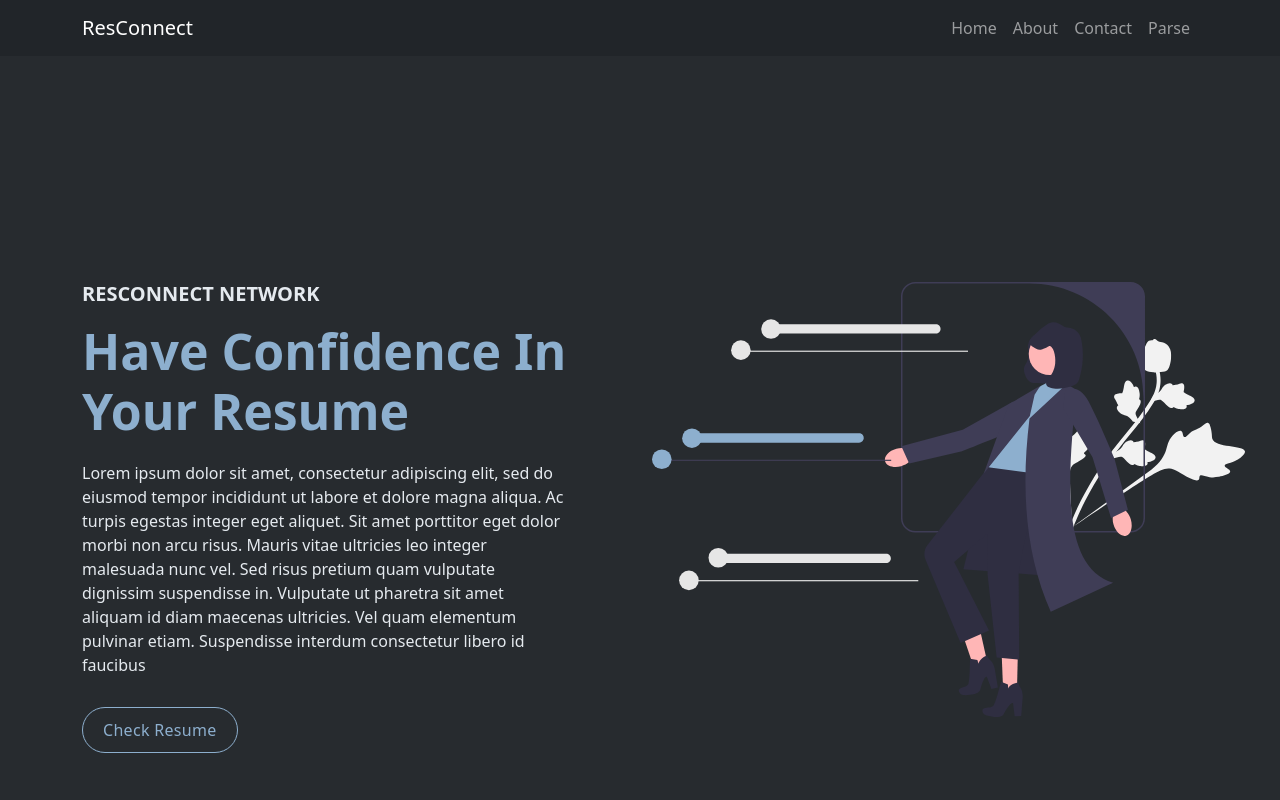
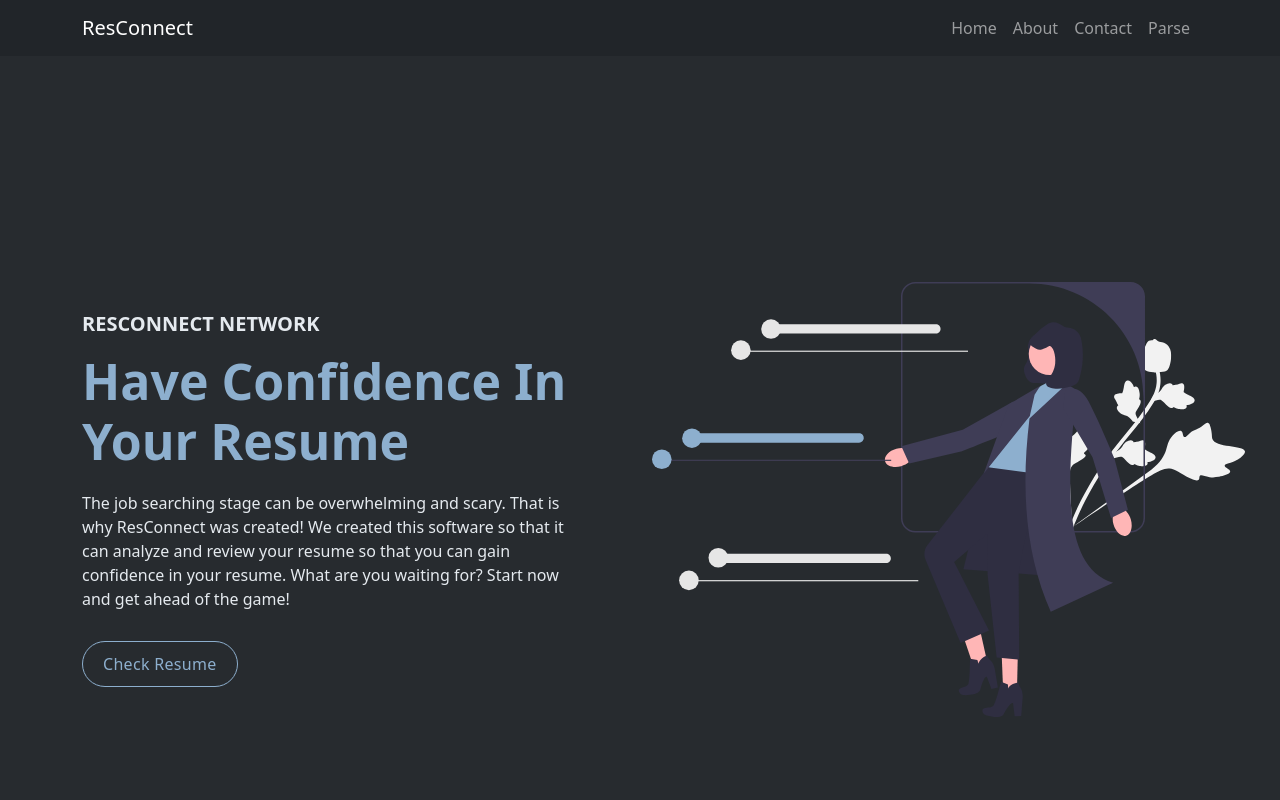
Before and after one commit to uriahpissalidis/resumeParser, a React (Create React App) app: page / in a window 1280 px wide. Shown: the top 800 px of the page. Built offline with nearby package versions, Linux system fonts and the light colour scheme.

Commit message:
home paragraph

```diff
--- a/src/components/Home.js
+++ b/src/components/Home.js
@@ -16,13 +16,10 @@ function Home() {
                       <h6>ResConnect Network</h6>
                       <h2>Have Confidence In Your Resume</h2>
                       <p>
-                      Lorem ipsum dolor sit amet, consectetur adipiscing elit, sed do eiusmod
-                      tempor incididunt ut labore et dolore magna aliqua. Ac turpis egestas
-                      integer eget aliquet. Sit amet porttitor eget dolor morbi non arcu risus.
-                      Mauris vitae ultricies leo integer malesuada nunc vel. Sed risus pretium
-                      quam vulputate dignissim suspendisse in. Vulputate ut pharetra sit amet
-                      aliquam id diam maecenas ultricies. Vel quam elementum pulvinar etiam.
-                      Suspendisse interdum consectetur libero id faucibus
+                        The job searching stage can be overwhelming and scary. That is why ResConnect
+                        was created! We created this software so that it can analyze and review your resume so that
+                        you can gain confidence in your resume. What are you waiting for? Start now and get ahead of the game!
+
 
                       </p>
                     </div>
```
